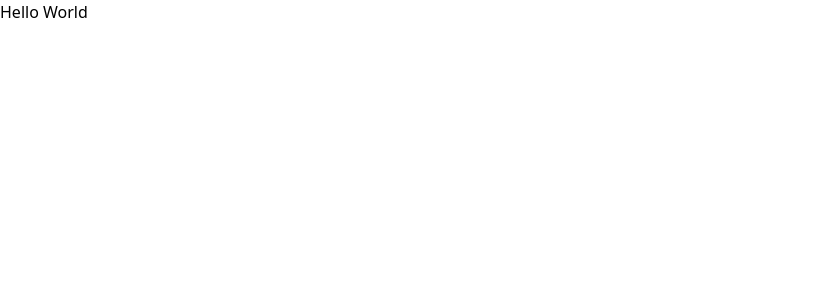
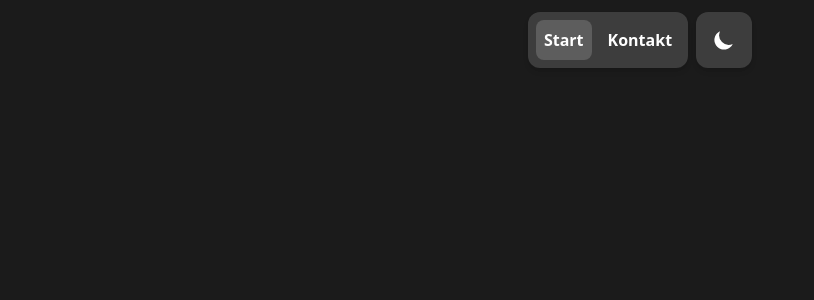
Before and after one commit to hannesschacherl/Portfolio, a Nuxt app: page / in a window 1280 px wide. Shown: the top 300 px of the page, without its empty margins (0-814 px from the left). Built offline with nearby package versions, Linux system fonts and the light colour scheme.

Commit message:
implement NavBar with page options Start & Kontakt + color theme change button

```diff
--- /dev/null
+++ b/components/NavBar.vue
@@ -0,0 +1,101 @@
+<template>
+    <div class="w-full h-20 flex justify-center items-center gap-2">
+        <div
+            class="bg-white dark:bg-[#3D3D3D] p-2 rounded-xl flex gap-2 text-md font-bold shadow-md"
+        >
+            <div
+                @click="startClicked()"
+                class="p-2 text-black dark:text-white hover:cursor-pointer select-none"
+                :class="activePage === 'Start' ? 'bg-[#D9D9D9] dark:bg-[#5D5D5D] rounded-lg' : ''"
+            >
+                Start
+            </div>
+            <div
+                @click="kontaktClicked()"
+                class="p-2 rounded-lg text-black dark:text-white hover:cursor-pointer select-none"
+                :class="activePage === 'Kontakt' ? 'bg-[#D9D9D9] dark:bg-[#5D5D5D] rounded-lg' : ''"
+            >
+                Kontakt
+            </div>
+        </div>
+        <div
+            class="bg-white dark:bg-[#3D3D3D] p-2 rounded-xl flex gap-2 text-md font-bold shadow-md"
+        >
+            <div
+                class="p-2 text-black dark:text-white cursor-pointer hover:bg-[#D9D9D9] dark:hover:bg-[#5D5D5D] rounded-lg"
+                @click="changeColorSchemeRef"
+            >
+                <svg
+                    v-if="darkMode"
+                    class="w-6 h-6"
+                    fill="currentColor"
+                    viewBox="0 0 20 20"
+                    xmlns="http://www.w3.org/2000/svg"
+                >
+                    <path
+                        d="M17.293 13.293A8 8 0 016.707 2.707a8.001 8.001 0 1010.586 10.586z"
+                    ></path>
+                </svg>
+                <svg
+                    v-else
+                    class="w-6 h-6"
+                    viewBox="0 0 24 24"
+                    fill="none"
+                    xmlns="http://www.w3.org/2000/svg"
+                >
+                    <path
+                        d="M12 3V4M12 20V21M4 12H3M6.31412 6.31412L5.5 5.5M17.6859 6.31412L18.5 5.5M6.31412 17.69L5.5 18.5001M17.6859 17.69L18.5 18.5001M21 12H20M16 12C16 14.2091 14.2091 16 12 16C9.79086 16 8 14.2091 8 12C8 9.79086 9.79086 8 12 8C14.2091 8 16 9.79086 16 12Z"
+                        stroke="currentColor"
+                        stroke-width="2"
+                        stroke-linecap="round"
+                        stroke-linejoin="round"
+                    />
+                </svg>
+            </div>
+        </div>
+    </div>
+</template>
+
+<script setup lang="ts">
+import { ref, onMounted } from 'vue';
+
+const props = defineProps<{
+    activePage: string;
+}>();
+
+const emit = defineEmits<{
+    (e: 'update:activePage', value: string): void;
+}>();
+
+const startClicked = () => {
+    emit('update:activePage', 'Start');
+};
+
+const kontaktClicked = () => {
+    emit('update:activePage', 'Kontakt');
+};
+
+
+
+const darkMode = ref(true);
+const changeColorSchemeRef = ref(() => {});
+onMounted(() => {
+    if (localStorage.getItem('color-theme') === 'light') {
+        darkMode.value = false;
+    }
+    const changeColorScheme = () => {
+        if (darkMode.value) {
+            document.documentElement.classList.remove('dark');
+            localStorage.setItem('color-theme', 'light');
+            darkMode.value = false;
+        } else {
+            document.documentElement.classList.add('dark');
+            localStorage.setItem('color-theme', 'dark');
+            darkMode.value = true;
+        }
+    };
+    changeColorSchemeRef.value = changeColorScheme;
+});
+</script>
+
+<style scoped></style>
--- a/pages/index.vue
+++ b/pages/index.vue
@@ -1,11 +1,14 @@
 <template>
-    <div class="">
-        Hello World
+    <div class="h-screen w-screen bg-[#D9D9D9] dark:bg-[#1B1B1B]">
+        <NavBar :activePage="activePage" @update:activePage="activePageUpdate"/>
     </div>
 </template>
 
 <script setup lang="ts">
-
+const activePage = ref('Start');
+const activePageUpdate = (value: string) => {
+    activePage.value = value;
+};
 </script>
 
 <style scoped>
```
